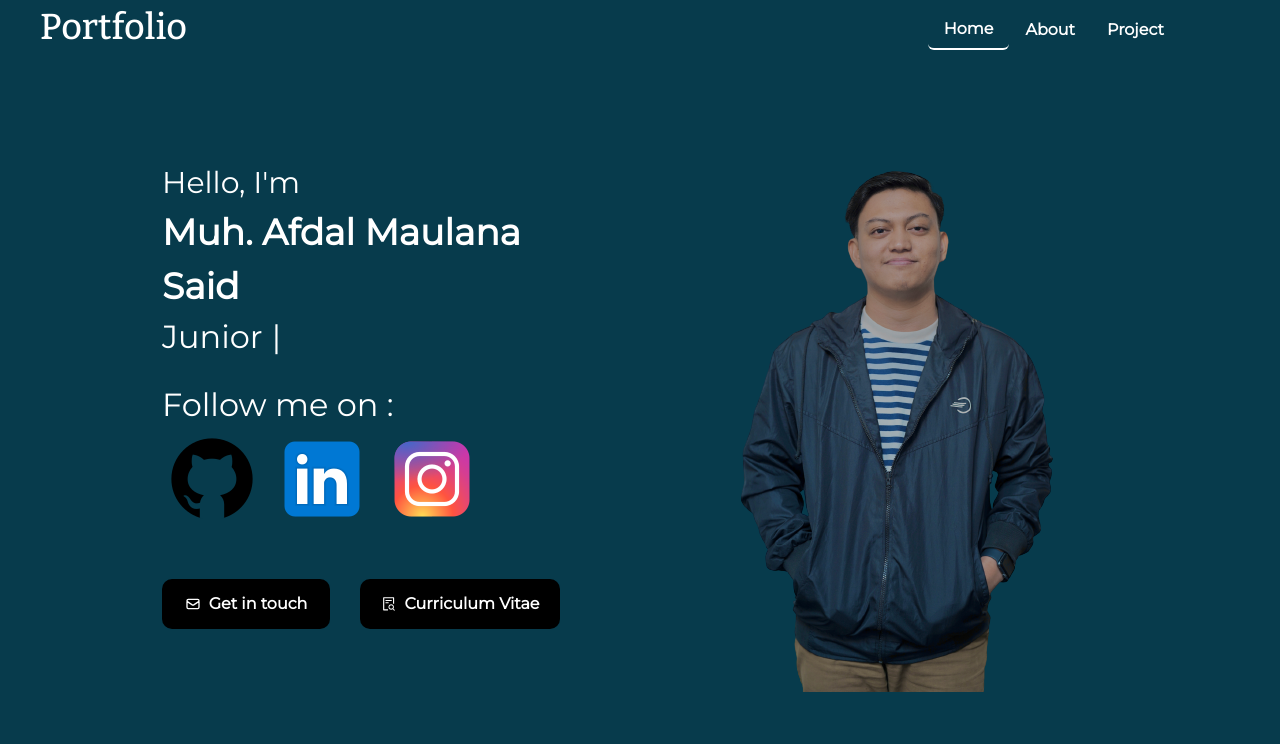
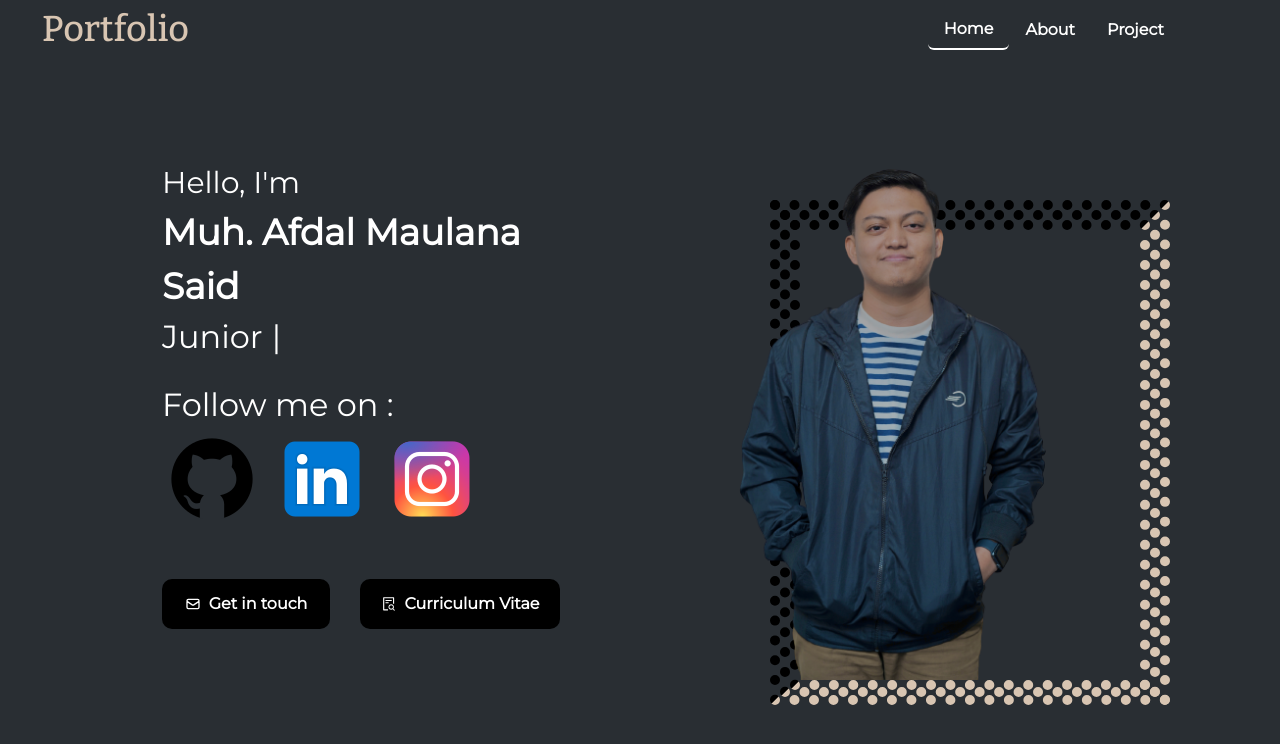
Before and after one commit to afdalmaulana/Portofolio, a React (Create React App) app in the folder porto/: page / in a window 1280 px wide. Shown: the top 744 px of the page. Built offline with nearby package versions, Linux system fonts and the light colour scheme.

Commit message:
maintenance portfolio

```diff
--- a/porto/src/components/AnimateTransaction.js
+++ b/porto/src/components/AnimateTransaction.js
@@ -5,9 +5,9 @@ const AnimateTransaction = (MyComponent) => {
     <>
       <MyComponent />
       <motion.div
-        initial={{ scaleX: 0 }}
-        animate={{ scaleX: 0 }}
-        exit={{ scaleX: 1 }}
+        initial={{ scaleY: 0 }}
+        animate={{ scaleY: 0 }}
+        exit={{ scaleY: 1 }}
         transition={{ duration: 1, ease: [0.22, 1, 0.36, 1] }}
         style={{
           position: 'fixed',
@@ -15,14 +15,14 @@ const AnimateTransaction = (MyComponent) => {
           left: 0,
           width: '100%',
           height: '100vh',
-          background: 'black',
-          transformOrigin: 'right',
+          background: '#D8C5B2',
+          transformOrigin: 'top',
         }}
       />
       <motion.div
-        initial={{ scaleX: 1 }}
-        animate={{ scaleX: 0 }}
-        exit={{ scaleX: 0 }}
+        initial={{ scaleY: 1 }}
+        animate={{ scaleY: 0 }}
+        exit={{ scaleY: 0 }}
         transition={{ duration: 1, ease: [0.22, 1, 0.36, 1] }}
         style={{
           position: 'fixed',
@@ -30,8 +30,8 @@ const AnimateTransaction = (MyComponent) => {
           left: 0,
           width: '100%',
           height: '100vh',
-          background: 'black',
-          transformOrigin: 'left',
+          background: '#D8C5B2',
+          transformOrigin: 'bottom',
         }}
       />
     </>
--- a/porto/src/navbar/components/hamburger.jsx
+++ b/porto/src/navbar/components/hamburger.jsx
@@ -46,7 +46,7 @@ export default function Hamburger() {
           mr={"10px"}
           icon={<GiHamburgerMenu />}
           onClick={onOpen}
-          bgColor={"#073b4c"}
+          bgColor={"#D8C5B2"}
           ref={btnRef}
         ></IconButton>
       </Box>
@@ -57,16 +57,17 @@ export default function Hamburger() {
         finalFocusRef={btnRef}
       >
         <DrawerOverlay />
-        <DrawerContent bgColor={"#073b4c"} h={"100px"}>
+        <DrawerContent bgColor={"#D8C5B2"} h={"100px"}>
           <DrawerCloseButton />
           <DrawerBody>
-            <Flex mt={"20px"}>
+            <Flex mt={"20px"} justifyContent={"center"}>
               <Box>
                 <Button
                   onClick={() => toHomes()}
                   mt={"10px"}
                   // mr={"10px"}
-                  colorScheme="white"
+                  colorScheme="black"
+                  color={"black"}
                 >
                   Home
                 </Button>
@@ -75,6 +76,7 @@ export default function Hamburger() {
                   mt={"10px"}
                   // mr={"10px"}
                   colorScheme="white"
+                  color={"black"}
                 >
                   About
                 </Button>
@@ -85,6 +87,7 @@ export default function Hamburger() {
                   mt={"10px"}
                   // mr={"10px"}
                   colorScheme="white"
+                  color={"black"}
                 >
                   Project
                 </Button>
--- a/porto/src/navbar/components/title.jsx
+++ b/porto/src/navbar/components/title.jsx
@@ -7,8 +7,10 @@ export default function Title() {
       <Link to={"/"}>
         <Box ml={{ base: "10px", lg: "40px" }}>
           <Text
+            py={{ base: "12px", lg: "2px" }}
+            px={{ base: "12px", lg: "2px" }}
             fontSize={{ base: "24px", lg: "36px" }}
-            color={"white"}
+            color={"#D8C5B2"}
             // mt={"5px"}
             fontFamily={"bitter"}
           >
--- a/porto/src/navbar/navbar.jsx
+++ b/porto/src/navbar/navbar.jsx
@@ -32,7 +32,7 @@ export default function Navbar() {
   const [isProjectActive, setIsProjectActive] = useState(false);
   const location = useLocation();
   useEffect(() => {
-    setIsAboutActive(location.pathname === "/abouut");
+    setIsAboutActive(location.pathname === "/about");
     setIsHomeActive(location.pathname === "/");
     setIsProjectActive(location.pathname === "/AllProject");
   }, [location.pathname]);
@@ -49,8 +49,8 @@ export default function Navbar() {
   return (
     <>
       <Box
-        bgColor={"#073b4c"}
-        // bgColor={"#222831"}
+        // bgColor={"#073b4c"}
+        bgColor={"#292E33"}
         w={"100%"}
         h={{ base: "60px" }}
         id={"navvbar"}
--- a/porto/src/pageContent/components/AllProject.jsx
+++ b/porto/src/pageContent/components/AllProject.jsx
@@ -30,9 +30,10 @@ function AllProject() {
     <>
       <Box
         // bgColor={"#FFFBF5"}
-        bgColor={"#073b4c"}
+        // bgColor={"#073b4c"}
+        bgColor={"#292E33"}
         px={"20px"}
-        py={{ sm: "80px", lg: "0px" }}
+        py={{ base: "30px", sm: "80px", lg: "0px" }}
       >
         <Box
           px={{ base: "30px", sm: "30px", lg: "100px" }}
--- a/porto/src/pageContent/components/Banner.jsx
+++ b/porto/src/pageContent/components/Banner.jsx
@@ -32,7 +32,8 @@ const Banner = () => {
   return (
     <>
       <Box
-        bgColor={"#073b4c"}
+        // bgColor={"#073b4c"}
+        bgColor={"#292E33"}
         h={"100vh"}
         // h={{ base: "250px", md: "480", lg: "720px" }}
         py={"80px"}
@@ -81,13 +82,13 @@ const Banner = () => {
               >
                 <Text
                   fontFamily={"montserrat"}
-                  fontSize={{ base: "24px", sm: "8px", md: "24px", lg: "32px" }}
+                  fontSize={{ base: "22px", sm: "8px", md: "24px", lg: "32px" }}
                 >
                   Junior
                 </Text>
                 <Text
                   fontFamily={"montserrat"}
-                  fontSize={{ base: "24px", sm: "8px", md: "24px", lg: "32px" }}
+                  fontSize={{ base: "22px", sm: "8px", md: "24px", lg: "32px" }}
                 >
                   <Typewriter
                     options={{
--- a/porto/src/pageContent/components/MyEducation.jsx
+++ b/porto/src/pageContent/components/MyEducation.jsx
@@ -12,7 +12,8 @@ export default function MyEducation() {
     <>
       <Box
         // bgColor={"#292e33"}
-        bgColor={"#073b4c"}
+        // bgColor={"#073b4c"}
+        bgColor={"#292E33"}
         id="education"
         px={{ base: "30px", sm: "30px", lg: "100px" }}
         py={{ base: "20px", sm: "20px", lg: "150px" }}
--- a/porto/src/pageContent/components/Project6.jsx
+++ b/porto/src/pageContent/components/Project6.jsx
@@ -36,10 +36,7 @@ export default function Project6() {
           overflow="hidden"
           variant="outline"
         >
-          <Link
-            to={"https://miniproject--goldenbook.netlify.app/"}
-            target="_blank"
-          >
+          <Link to={"https://github.com/aryarafid/group8"} target="_blank">
             <Box boxShadow={"lg"}>
               <Box>
                 <Box
@@ -63,8 +60,8 @@ export default function Project6() {
                   >
                     <Stack>
                       <Text fontSize={"15px"}>
-                        This project is making cashier on restaurant or lounge.
-                        This project has two roles, cashier and admin.
+                        This project is making Point Of Sales on restaurant or
+                        lounge. This project has two roles, cashier and admin.
                       </Text>
                       <Text>Framework : React.Js</Text>
                       <Text>Chakra UI</Text>
--- a/porto/src/pageContent/components/aboutMe.jsx
+++ b/porto/src/pageContent/components/aboutMe.jsx
@@ -24,7 +24,8 @@ const About = () => {
   return (
     <>
       <Box
-        bgColor={"#073b4c"}
+        // bgColor={"#073b4c"}
+        bgColor={"#292E33"}
         id="about"
         className="aboutme"
         // bgColor={"#FFFBF5"}
--- a/porto/src/pageContent/components/avatar.jsx
+++ b/porto/src/pageContent/components/avatar.jsx
@@ -24,22 +24,82 @@ export default function ProfilePic() {
           px={"10px"}
           // border={"1px"}
         >
-          {/* <Box
+          {/* ini border paling luar */}
+          <Box
+            position={"absolute"}
+            w={{ base: "390px", lg: "400px" }}
+            top={{ lg: "200px" }}
+            left={{ base: "10px", lg: "770px" }}
+            h={{ base: "520px", lg: "505px" }}
+            border={"10px"}
+            borderColor={"black"}
+            borderBottomColor={"#D8C5B2"}
+            borderRightColor={"#D8C5B2"}
+            borderStyle={"dotted"}
+            zIndex={1}
+          ></Box>
+
+          {/* ini border paling kedua */}
+          <Box
+            position={"absolute"}
+            w={{ base: "390px", lg: "380px" }}
+            top={{ lg: "210px" }}
+            left={{ base: "10px", lg: "780px" }}
+            h={{ base: "520px", lg: "487px" }}
+            border={"10px"}
+            borderColor={"#D8C5B2"}
+            borderLeftColor={"black"}
+            borderTopColor={"black"}
+            borderStyle={"dotted"}
+            zIndex={1}
+          ></Box>
+
+          {/* ini border paling ketiga */}
+          <Box
+            position={"absolute"}
+            w={{ base: "390px", lg: "360px" }}
+            top={{ lg: "220px" }}
+            left={{ base: "10px", lg: "790px" }}
+            h={{ base: "520px", lg: "470px" }}
+            border={"10px"}
+            borderColor={"#D8C5B2"}
+            borderLeftColor={"black"}
+            // borderColor={"yellow"}
+            borderStyle={"dotted"}
+            borderTopColor={"black"}
+            zIndex={1}
+          ></Box>
+          <Image
             display={{ base: "none", md: "flex" }}
             position={"absolute"}
-            w={{ lg: "400px" }}
-            top={"200px"}
-            h={"495px"}
-            border={"1px"}
-            borderColor={"black"}
-            zIndex={1}
-          ></Box> */}
+            zIndex={20000}
+            src="afdaaal.png"
+            h={"600px"}
+            // boxSize="100%"
+            objectFit="cover"
+          />
+
+          {/* image ini tampil saat layar kecil */}
           <Image
-            // position={"absolute"}
+            display={{ lg: "none" }}
+            position={"absolute"}
+            left={{ base: "0" }}
+            bottom={{ base: "10px" }}
             zIndex={20000}
             src="afdaaal.png"
             // boxSize="100%"
             objectFit="cover"
+          />
+
+          <Image
+            display={{ lg: "none" }}
+            position="absolute"
+            left={0}
+            bottom={"10px"}
+            zIndex={0} // Atur zIndex lebih rendah dari border
+            src="afdaaal.png"
+            objectFit="cover"
+            // other props...
           />
         </Box>
       </Fade>
--- a/porto/src/pageContent/components/workExperience.jsx
+++ b/porto/src/pageContent/components/workExperience.jsx
@@ -15,7 +15,8 @@ export default function WorkExperience() {
       <Box
         // bgColor={"#04293A"}
         // bgColor={"#292e33"}
-        bgColor={"#073b4c"}
+        // bgColor={"#073b4c"}
+        bgColor={"#292E33"}
         px={{ base: "30px", sm: "30px", lg: "100px" }}
         py={{ base: "20px", sm: "20px", lg: "80px" }}
         // h={{ base: "1200px", md: "500px", lg: "1800px" }}
@@ -25,13 +26,13 @@ export default function WorkExperience() {
           <Box>
             <Text
               // mt={{ base: "20px", sm: "200px", md: "250px", lg: "1020px" }}
-              fontSize={{ sm: "24px", md: "24px", lg: "36px" }}
+              fontSize={{ base: "24px", sm: "24px", md: "24px", lg: "36px" }}
               color={"#E9B785"}
               fontFamily={"bitter"}
               id="experience"
               fontWeight={"lg"}
             >
-              EXPERIENCE
+              WORK EXPERIENCE
             </Text>
             <Flex
               justifyContent={"space-between"}
```
